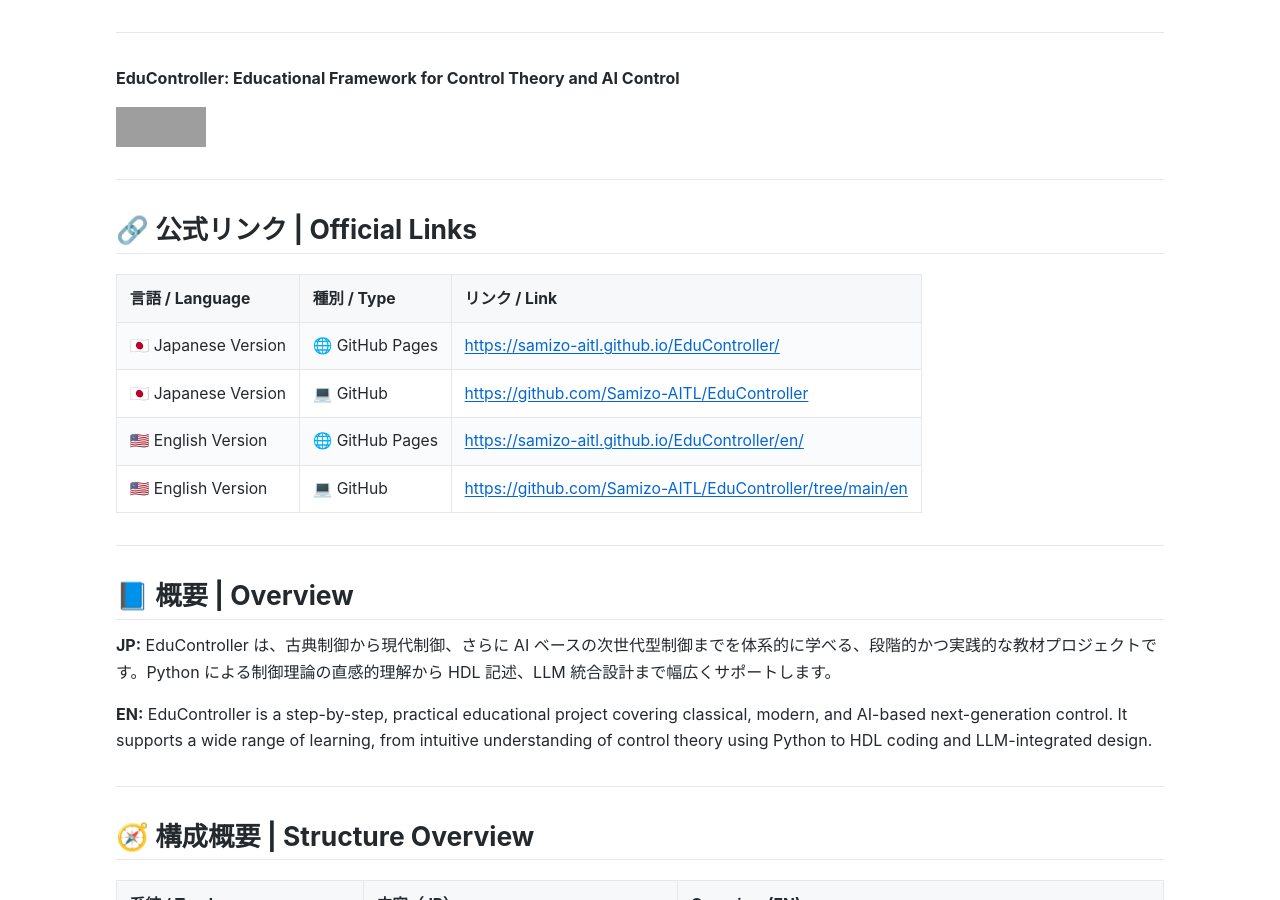
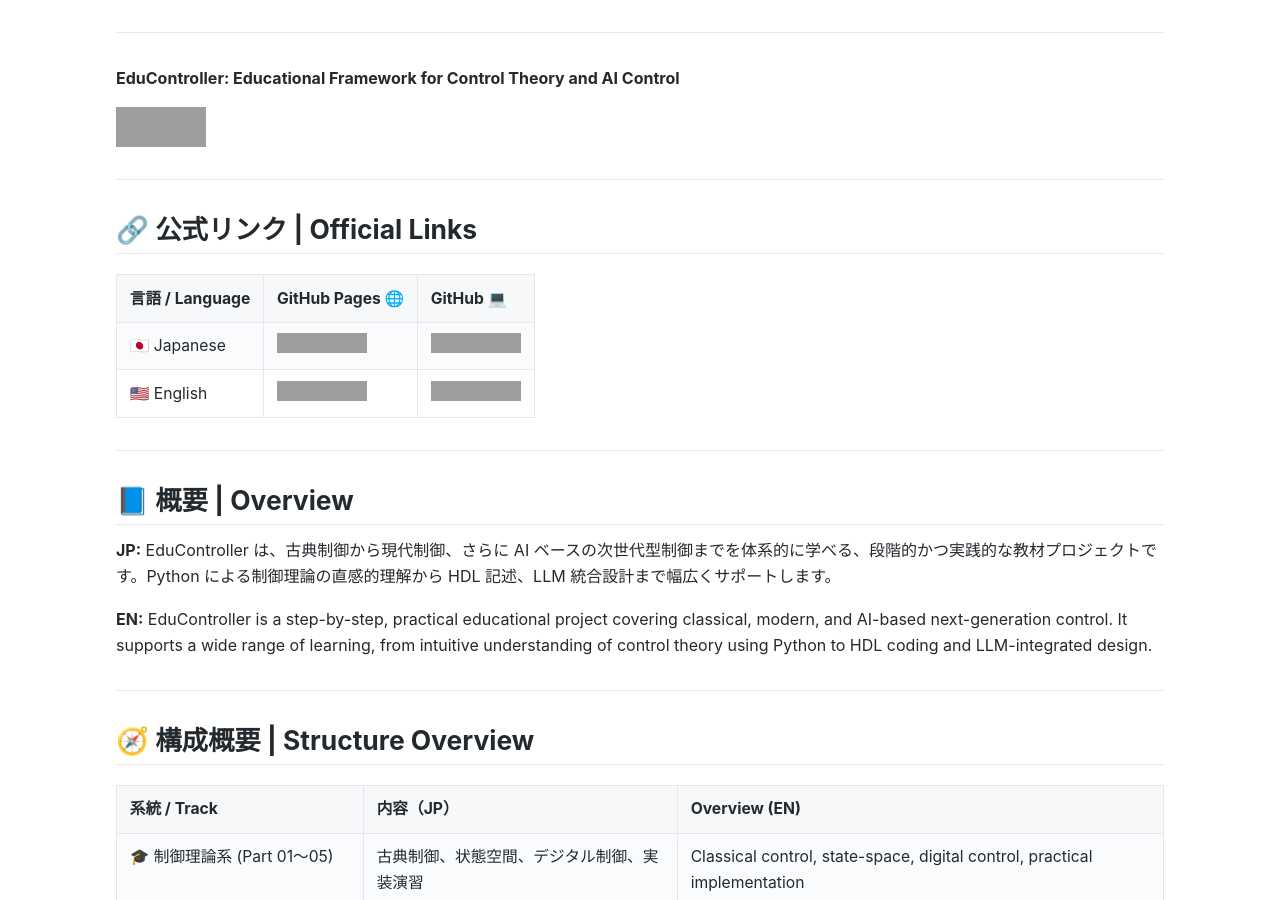
Before and after one commit to Samizo-AITL/EduController, a Jekyll site: the page built from index.md, in a window 1280 px wide and 900 px high. Built offline with Jekyll 4.4.1, drawn with Linux system fonts in a browser that asks for light colours; grey boxes are pictures that could not be loaded.

Commit message:
Update index.md

```diff
--- a/index.md
+++ b/index.md
@@ -12,14 +12,12 @@
 
 ---
 
-## 🔗 **公式リンク | Official Links**
+## 🔗 公式リンク | Official Links
 
-| 言語 / Language | 種別 / Type | リンク / Link |
-|------|------|--------|
-| 🇯🇵 Japanese Version | 🌐 GitHub Pages | [https://samizo-aitl.github.io/EduController/](https://samizo-aitl.github.io/EduController/) |
-| 🇯🇵 Japanese Version | 💻 GitHub | [https://github.com/Samizo-AITL/EduController](https://github.com/Samizo-AITL/EduController) |
-| 🇺🇸 English Version | 🌐 GitHub Pages | [https://samizo-aitl.github.io/EduController/en/](https://samizo-aitl.github.io/EduController/en/) |
-| 🇺🇸 English Version | 💻 GitHub | [https://github.com/Samizo-AITL/EduController/tree/main/en](https://github.com/Samizo-AITL/EduController/tree/main/en) |
+| 言語 / Language | GitHub Pages 🌐 | GitHub 💻 |
+|-----------------|----------------|-----------|
+| 🇯🇵 Japanese | [![GitHub Pages JP](https://img.shields.io/badge/GitHub%20Pages-日本語版-brightgreen?logo=github)](https://samizo-aitl.github.io/EduController/) | [![GitHub Repo JP](https://img.shields.io/badge/GitHub-日本語版-blue?logo=github)](https://github.com/Samizo-AITL/EduController) |
+| 🇺🇸 English | [![GitHub Pages EN](https://img.shields.io/badge/GitHub%20Pages-English-brightgreen?logo=github)](https://samizo-aitl.github.io/EduController/en/) | [![GitHub Repo EN](https://img.shields.io/badge/GitHub-English-blue?logo=github)](https://github.com/Samizo-AITL/EduController/tree/main/en) |
 
 ---
 
```
